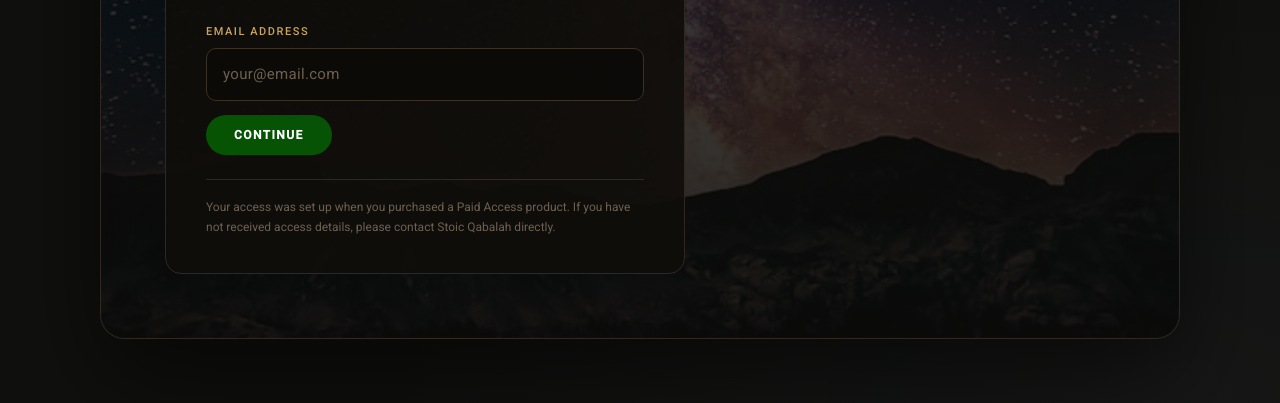
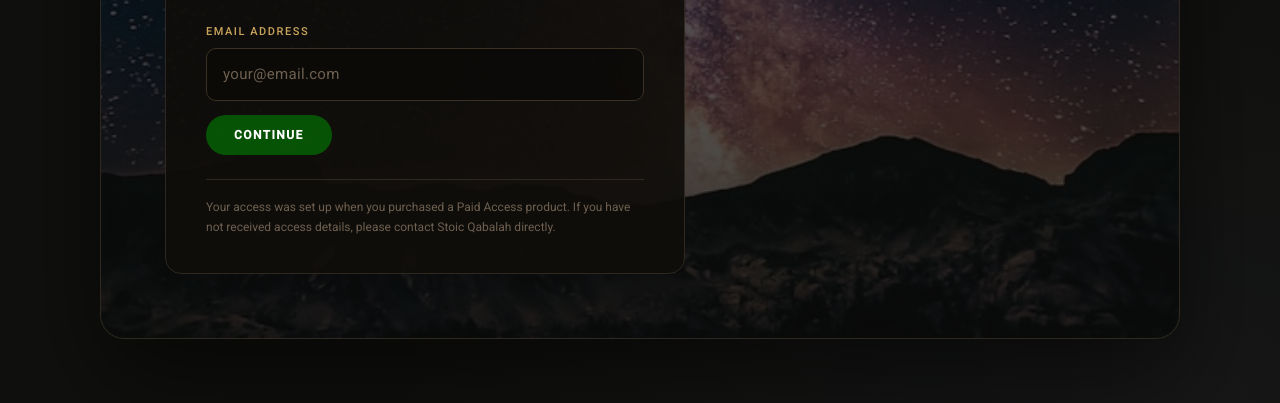
Before and after one commit to nealkydd/STAR-SUPPORT-AGENT, a website: page public/index.html in a window 1280 px wide. Shown: the part 530-933 px from the top of the page. Drawn offline with nearby package versions, Linux system fonts and the light colour scheme.

Commit message:
add Claude local context to gitignore; increase star field opacity

```diff
--- a/public/styles.css
+++ b/public/styles.css
@@ -62,7 +62,7 @@ body {
   background-size: cover;
   background-position: center 30%;
   background-repeat: no-repeat;
-  opacity: 0.32;
+  opacity: 0.52;
   z-index: 0;
   border-radius: inherit;
 }
```
Also changed, not shown: 1 other file.
